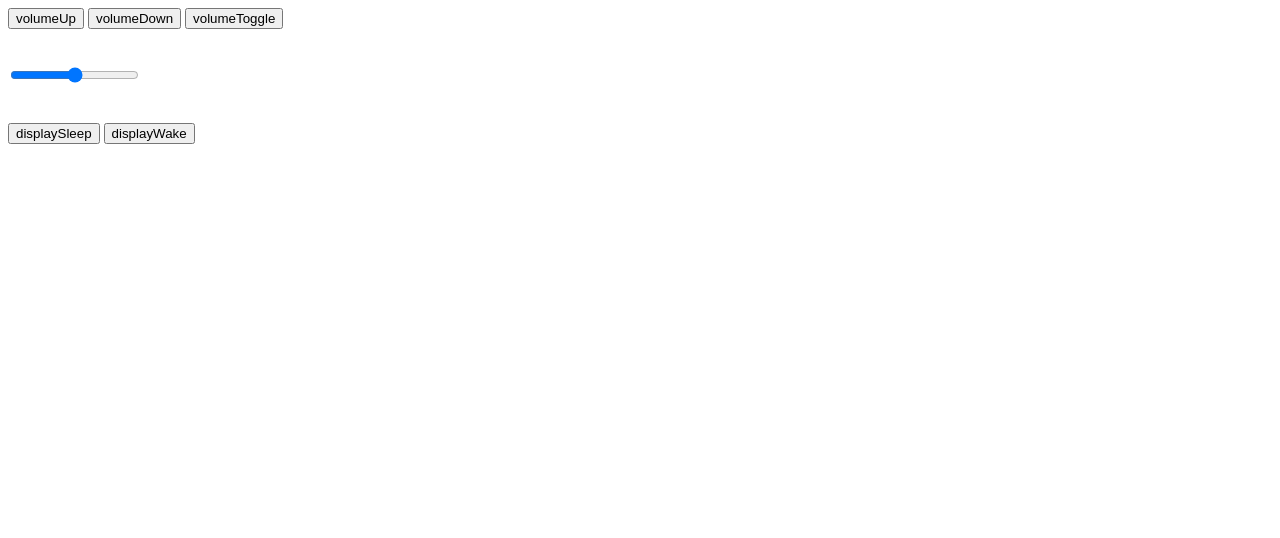
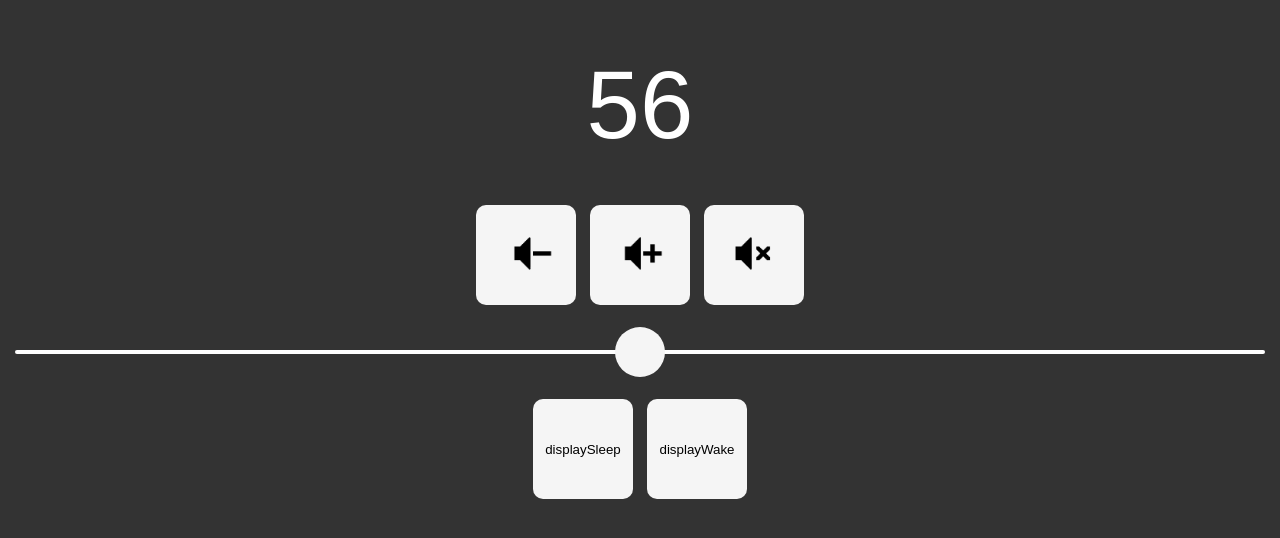
Before and after one commit to freislot/remote-pc-control, a website: page public/index.html in a window 1280 px wide. Drawn offline with Linux system fonts and the light colour scheme; no server answers.

Commit message:
Разработан дизайн интерфейса

```diff
--- a/public/index.html
+++ b/public/index.html
@@ -1,41 +1,95 @@
 <!DOCTYPE html>
 <html lang="en">
+
 <head>
   <meta charset="UTF-8">
   <meta name="viewport" content="width=device-width, initial-scale=1.0">
   <title>Document</title>
   <style>
-    * {
+    body {
+      background: #333333;
+      margin: 0;
+      padding: 0;
+    }
+
+    button {
       cursor: pointer;
+      border-radius: 10px;
+      border: 0;
+      background: #f5f5f5;
+      margin: 5px;
+      padding: 0;
+      width: 100px;
+      height: 100px;
+    }
+
+    button img {
+      width: 100px;
+      height: 90px;
+    }
+
+    .wrapper {
+      margin-top: 50px;
+      display: flex;
+      flex-direction: column;
+      padding: 0 15px;
+    }
+
+    .buttons {
+      text-align: center;
+    }
+
+    #value {
+      color: #fff;
+      font-size: 96px;
+      font-family: sans-serif;
+      text-align: center;
+      margin-bottom: 40px;
+    }
+
+    input[type=range] {
+      border-radius: 4px;
+      -webkit-appearance: none;
+      width: 100%;
+      background: #fff;
+      height: 4px;
+      margin: 40px 0;
+    }
+
+    input[type=range]::-webkit-slider-thumb {
+      -webkit-appearance: none;
+      width: 50px;
+      height: 50px;
+      background: #f5f5f5;
+      border-radius: 100%;
+      border: 0;
     }
   </style>
 </head>
+
 <body>
-  <div id="value"></div>
-  <button tabindex="1" onclick="volumeUp()">volumeUp</button>
-  <button onclick="volumeDown()">volumeDown</button>
-  <button onclick="volumeToggle()">volumeToggle</button>
+  <div class="wrapper">
+    <div id="value">56</div>
+    <div class="buttons">
+      <button onclick="volumeDown()">
+        <img src="images/volDown.png" />
+      </button>
+      <button onclick="volumeUp()">
+        <img src="images/volUp.png" />
+      </button>
+      <button onclick="volumeToggle()">
+        <img src="images/volMute.png" />
+      </button>
+    </div>
 
-  <br />
-  <br />
-  <br />
-  <input
-    id="range"
-    type="range"
-    min="0"
-    max="100"
-    step="1"
-    value=""
-    onchange="volumeChange()"
-    oninput="volumeChangeValue()"
-  />
-
-  <br />
-  <br />
-  <br />
+    <input id="range" type="range" min="0" max="100" step="1" value="" onchange="volumeChange()"
+      oninput="volumeChangeValue()" />
+    <div class="buttons">
       <button onclick="displaySleep()">displaySleep</button>
       <button onclick="displayWake()">displayWake</button>
+    </div>
 
+  </div>
 
   <script type="text/javascript">
 
@@ -72,7 +126,7 @@
     const volumeChange = () => {
       fetch('/set', {
         method: 'POST',
-        headers: {'Content-Type': 'application/json'},
+        headers: { 'Content-Type': 'application/json' },
         body: JSON.stringify({ value: document.getElementById("range").value })
       });
     };
@@ -92,4 +146,5 @@
 
   </script>
 </body>
+
 </html>
```
Also changed, not shown: public/images/volDown.png (added), public/images/volMax.png (added), public/images/volMedium.png (added), public/images/volMin.png (added), public/images/volMute.png (added), public/images/volUp.png (added), 2 other files. Lines whose indentation alone changed are shown as unchanged.
